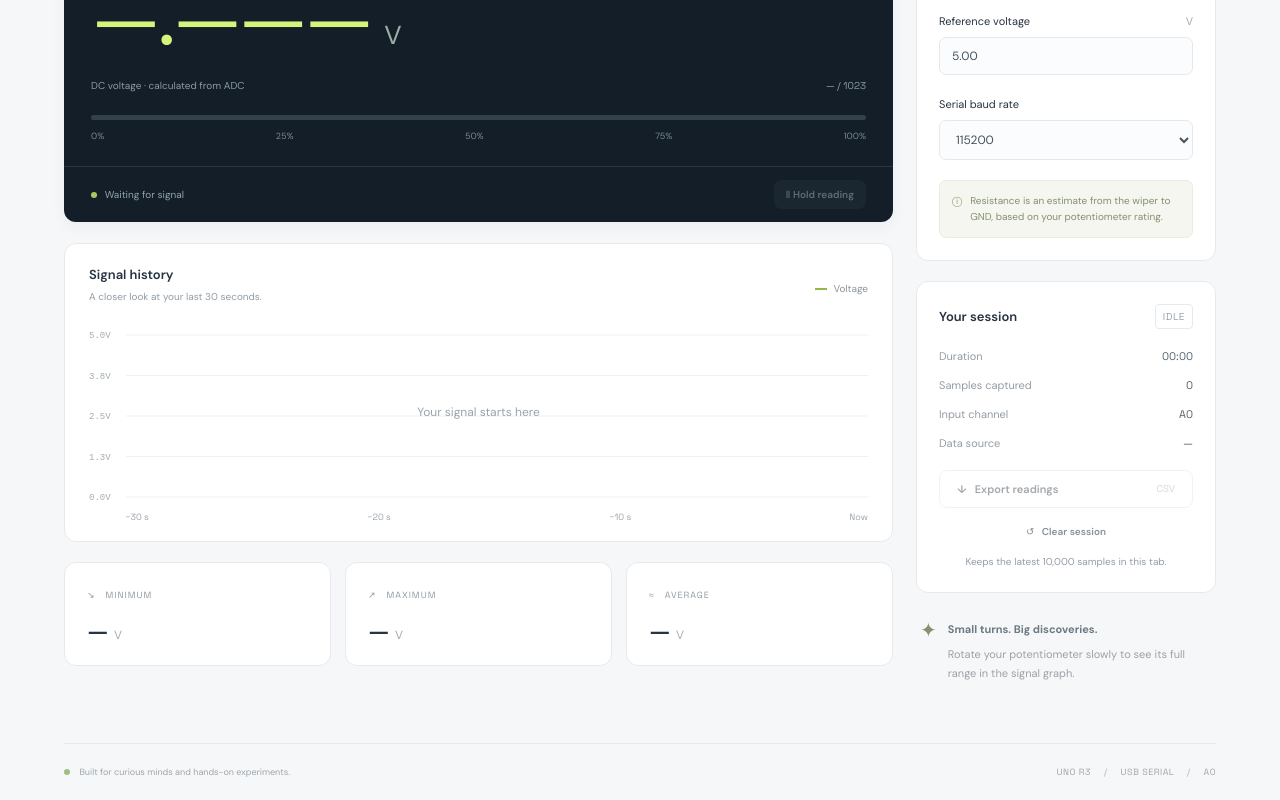
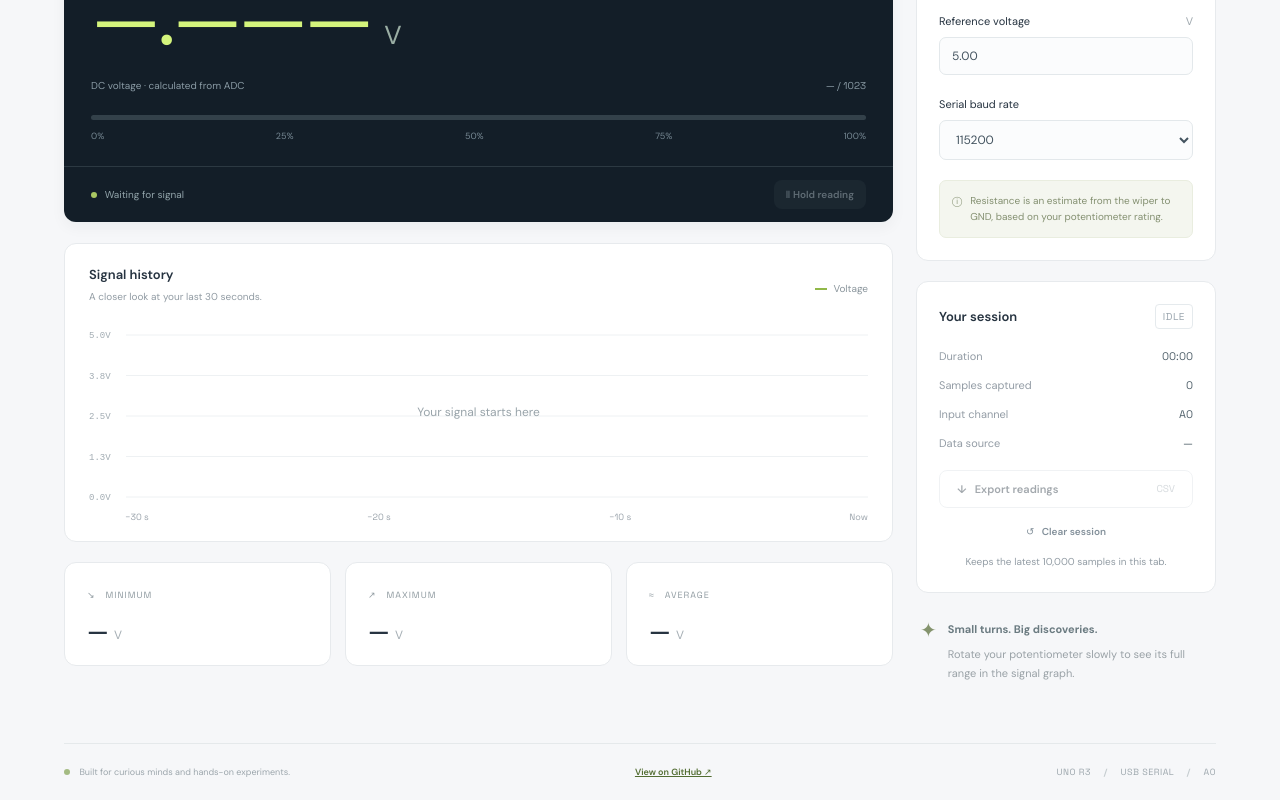
Before and after one commit to Shafain/Online-Multimeter, a website with bundled scripts: page dist/index.html in a window 1280 px wide. Shown: the part 534-1334 px from the top of the page. Built offline with nearby package versions, Linux system fonts and the light colour scheme.

Commit message:
Add GitHub repository link to dashboard footer

```diff
--- a/dist/index.html
+++ b/dist/index.html
@@ -15,7 +15,7 @@
 <section class="panel session"><div class="panel-heading"><h2>Your session</h2><span class="tag" id="sessionTag">IDLE</span></div><dl><div><dt>Duration</dt><dd id="duration">00:00</dd></div><div><dt>Samples captured</dt><dd id="samples">0</dd></div><div><dt>Input channel</dt><dd>A0</dd></div><div><dt>Data source</dt><dd id="dataSource">—</dd></div></dl><button class="export" id="export" disabled>↓ &nbsp; Export readings <span>CSV</span></button><button class="reset" id="reset">↺ &nbsp; Clear session</button><p class="help">Keeps the latest 10,000 samples in this tab.</p></section>
 <div class="tip"><span>✦</span><div><strong>Small turns. Big discoveries.</strong><p>Rotate your potentiometer slowly to see its full range in the signal graph.</p></div></div>
 </aside></div>
-<footer><span><i class="tiny-dot"></i> Built for curious minds and hands-on experiments.</span><span>UNO R3 <b>/</b> USB SERIAL <b>/</b> A0</span></footer>
+<footer><span><i class="tiny-dot"></i> Built for curious minds and hands-on experiments.</span><a href="https://github.com/Shafain/Online-Multimeter" target="_blank" rel="noopener noreferrer" style="color:#526d32;font-weight:600;white-space:nowrap">View on GitHub ↗</a><span>UNO R3 <b>/</b> USB SERIAL <b>/</b> A0</span></footer>
 </main>
 <dialog id="setup"><button id="closeGuide" aria-label="Close setup guide">×</button><p class="eyebrow">FROM CIRCUIT TO SIGNAL</p><h2>Get connected in three steps.</h2><ol><li><strong>Check the wiring.</strong><p>Potentiometer outer terminals → 5V and GND. Wiper (middle terminal) → A0. Your diagram appears to use A0; confirm the pin on the physical board.</p></li><li><strong>Upload the sketch.</strong><p>Download the sketch, open it in Arduino IDE, select Arduino Uno and your port, then Upload. Close Serial Monitor afterward.</p><a class="download" href="OnlineMultimeter.ino" download>↓ Download Arduino sketch</a></li><li><strong>Connect your browser.</strong><p>Open this app in desktop Chrome or Edge over HTTPS or localhost. Connect the Uno using a USB data cable, click Connect Arduino, and select its serial port. Use 115200 baud for the included sketch.</p></li></ol><p class="setting-note">This circuit reads a potentiometer’s position and voltage. It does not measure current or unknown resistance. Keep A0 within GND–5V. No readings are uploaded to a server.</p></dialog>
 <script type="module" src="app.js"></script></body></html>
```
